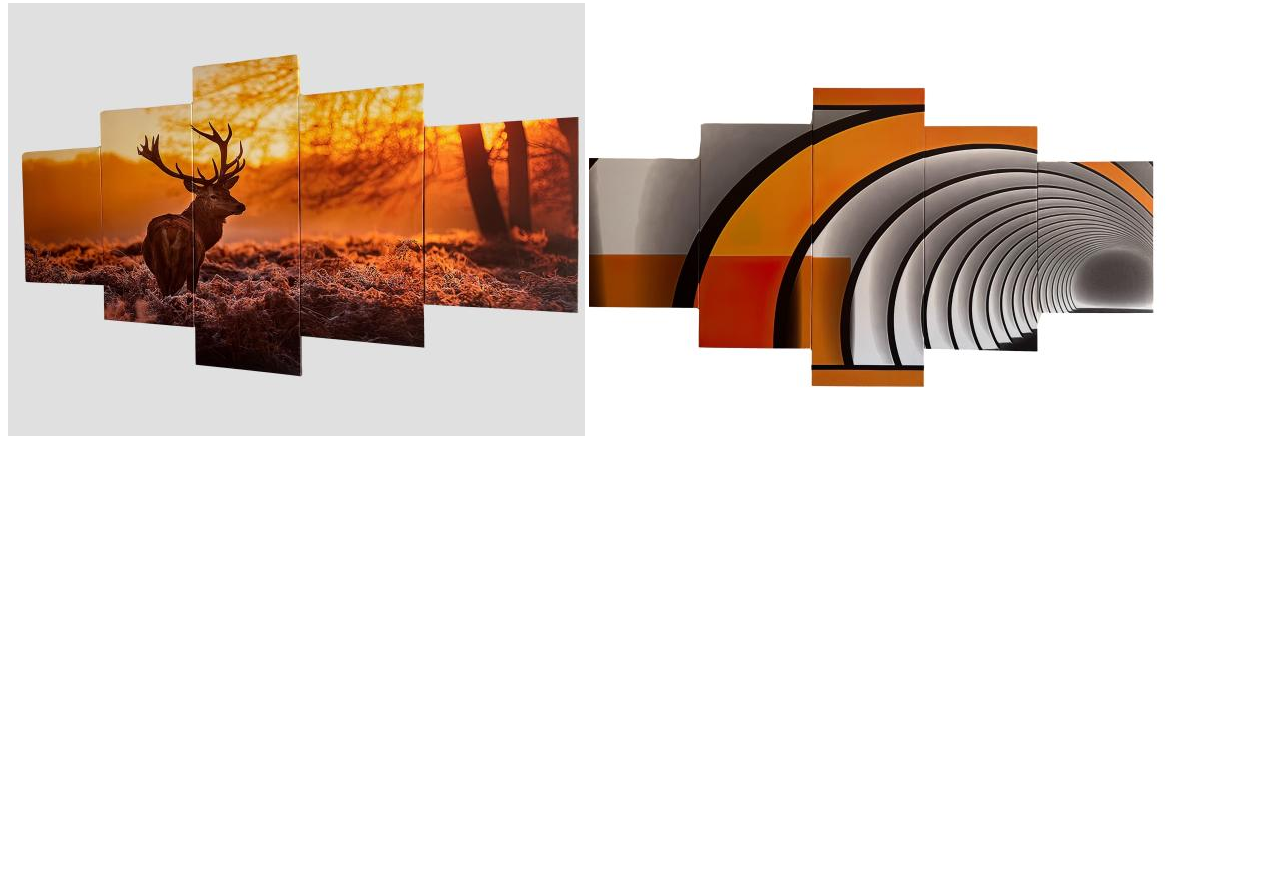
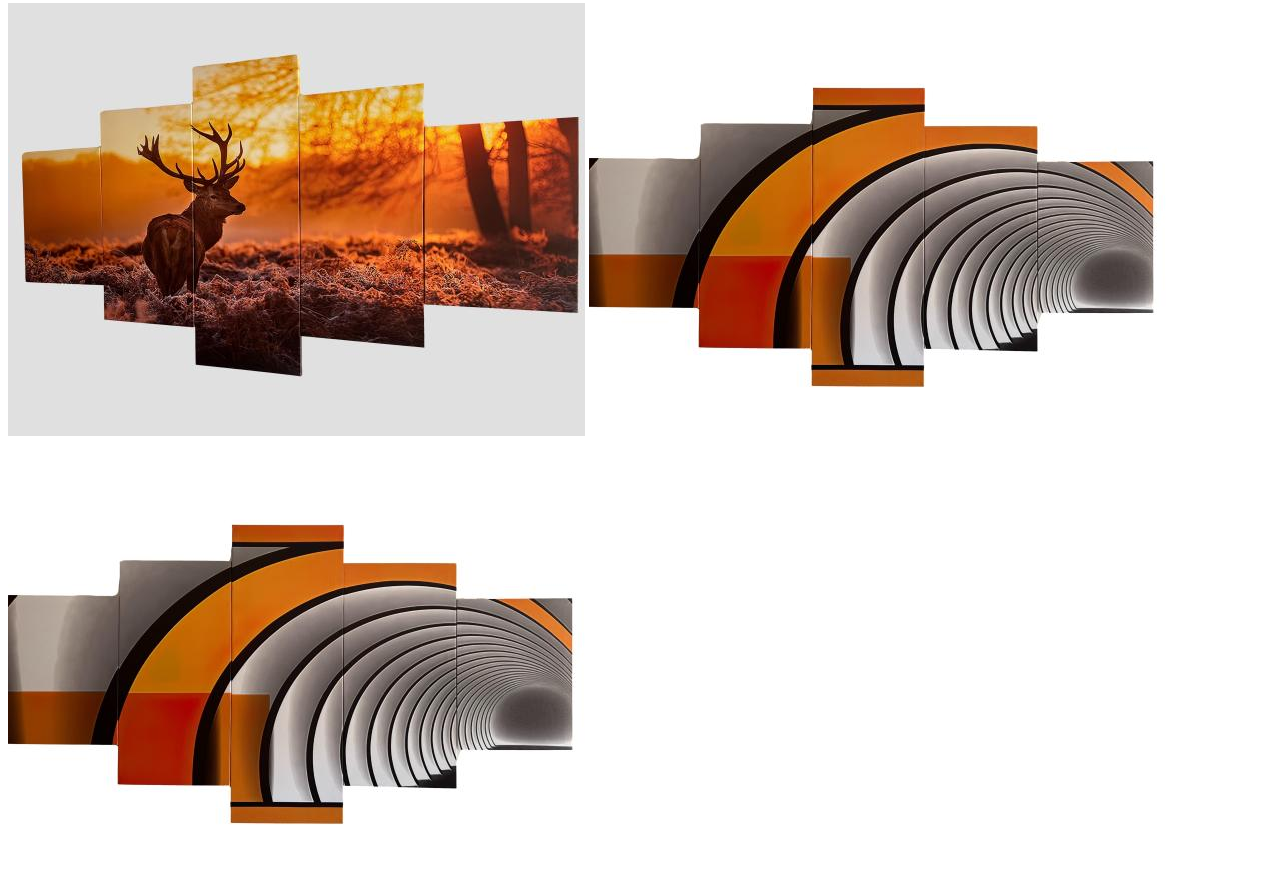
Before and after one commit to rajannepal048/mywebsite, a plain HTML site: page Photos.html in a window 1280 px wide. Shown: the part 1001-1877 px from the top of the page. Before the commit the page ends 1449 px from the top, so only its background shows below. Drawn offline with Linux system fonts and the light colour scheme.

Commit message:
Update Photos.html

```diff
--- a/Photos.html
+++ b/Photos.html
@@ -11,6 +11,7 @@
 		<img src="image/3.jpeg" alt="Picture 3">
 		<img src="image/4.jpeg" alt="Picture 4">
 		<img src="image/5.jpeg" alt="Picture 5">
+		<img src="image/5.jpeg" alt="Picture 6">
 	</div>
 </body>
 </html>
```
